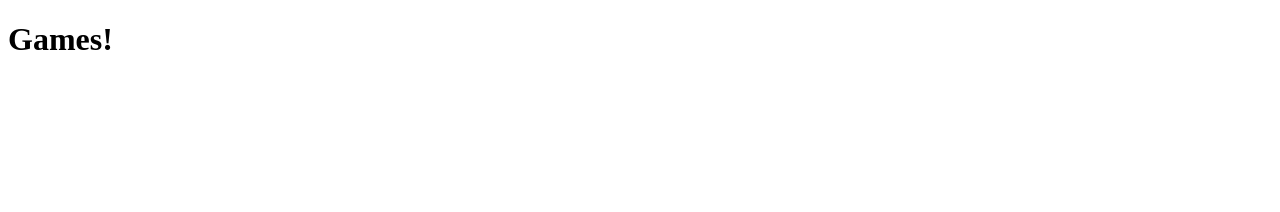
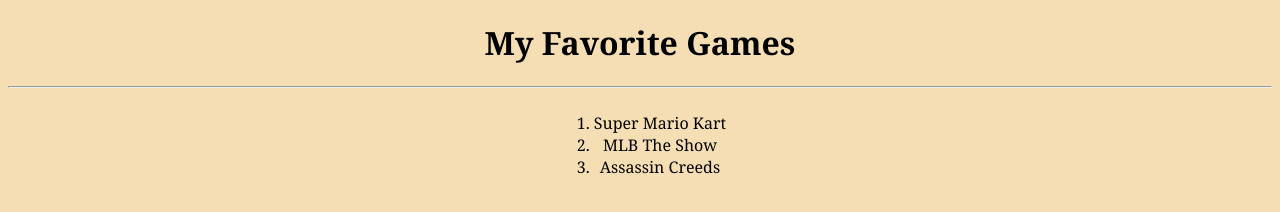
Before and after one commit to nicholasd-uci/EXPS001, a website: page public/games.html in a window 1280 px wide. Drawn offline with Linux system fonts and the light colour scheme.

Commit message:
games.html status:  200

```diff
--- a/public/games.html
+++ b/public/games.html
@@ -3,9 +3,30 @@
 <head>
     <meta charset="UTF-8">
     <meta name="viewport" content="width=device-width, initial-scale=1.0">
-    <title>Document</title>
+    <title>games</title>
+    <style>
+        body{
+            background-color: wheat;
+            text-align: center;
+            font-family: Cambria, Cochin, Georgia, Times, 'Times New Roman', serif;
+        }
+        .container{
+            display: flex;
+            justify-content: center;
+        }
+    </style>
 </head>
 <body>
-    <h1> Games! </h1>
+    <h1> My Favorite Games</h1>
+        <hr>
+    <div class="container">
+        <p>
+            <ol>
+                <li>Super Mario Kart</li>
+                <li>MLB The Show</li>
+                <li>Assassin Creeds</li>
+            </ol>
+        </p>
+    </div>
 </body>
 </html>
```
